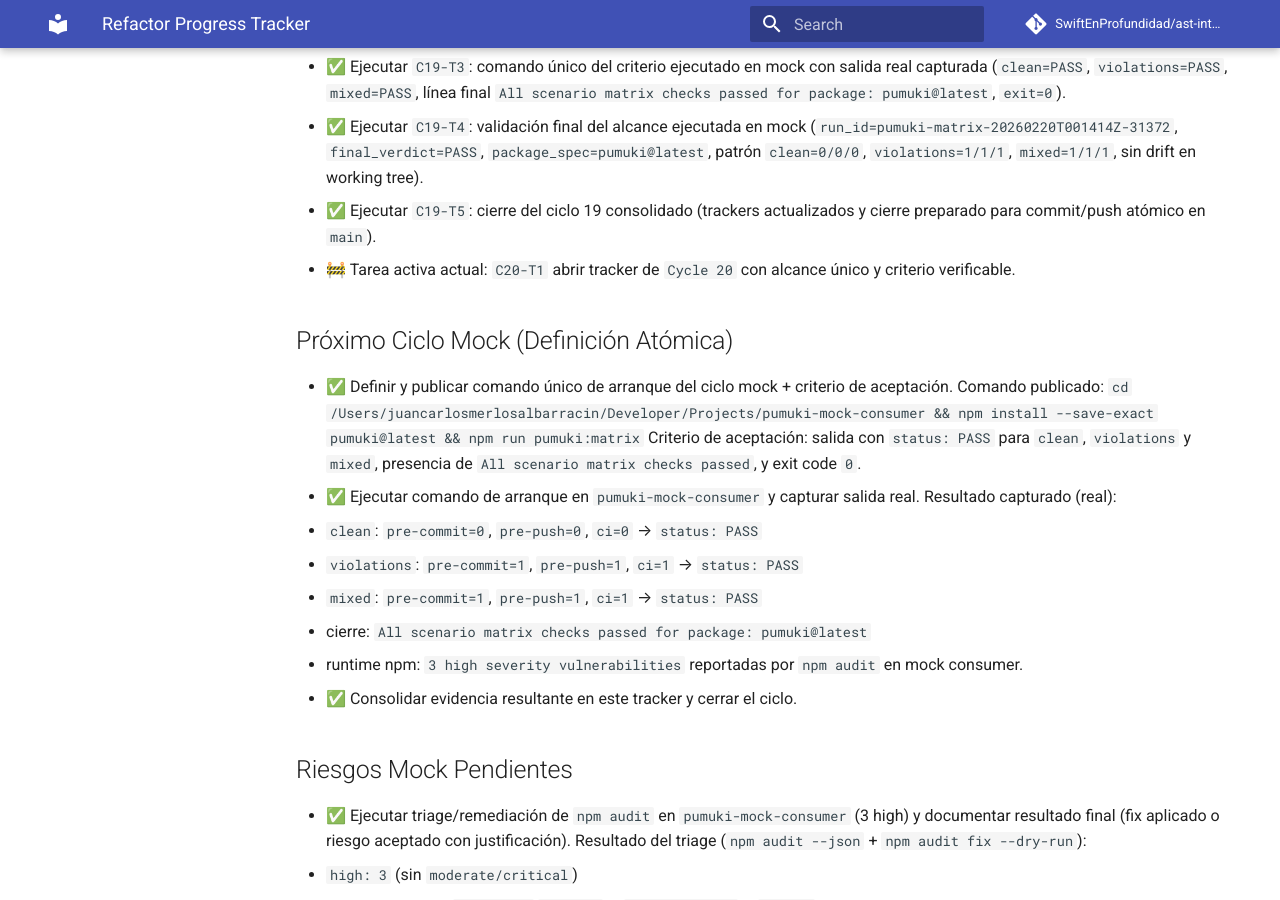
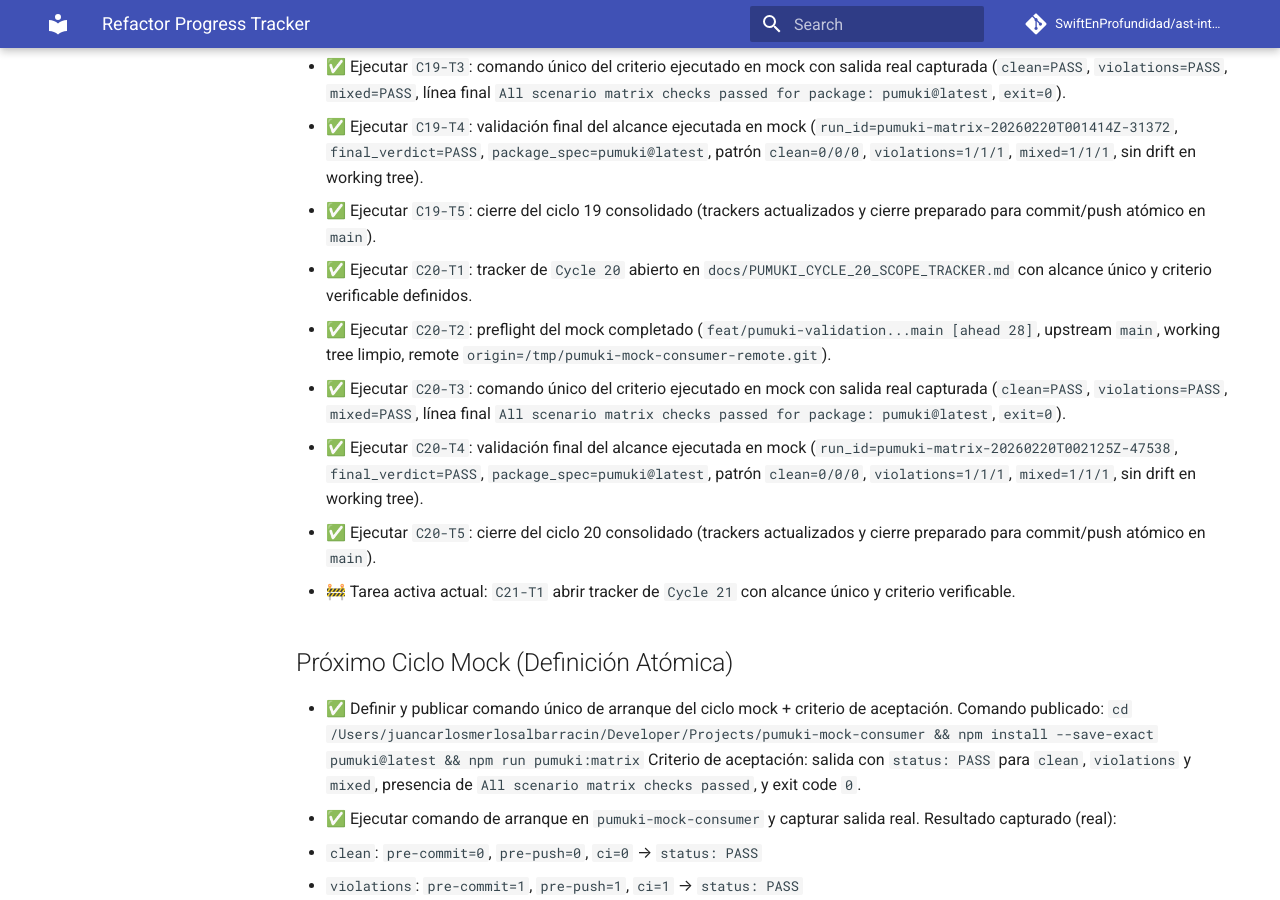
Before and after one commit to SwiftEnProfundidad/ast-intelligence-hooks, an MkDocs documentation site: the page built from docs/REFRACTOR_PROGRESS.md, in a window 1280 px wide and 900 px high, scrolled down 12596 px. Built offline with MkDocs 1.6.1 and Material for MkDocs 9.7.7, drawn with Linux system fonts in a browser that asks for light colours; comment, search, counter and statistics services are not loaded.

Commit message:
docs(cycle-20): close cycle 20 tracker and update refactor progress

```diff
--- a/docs/REFRACTOR_PROGRESS.md
+++ b/docs/REFRACTOR_PROGRESS.md
@@ -269,7 +269,12 @@ Estado consolidado del refactor con seguimiento de tareas y evidencia del avance
 - ✅ Ejecutar `C19-T3`: comando único del criterio ejecutado en mock con salida real capturada (`clean=PASS`, `violations=PASS`, `mixed=PASS`, línea final `All scenario matrix checks passed for package: pumuki@latest`, `exit=0`).
 - ✅ Ejecutar `C19-T4`: validación final del alcance ejecutada en mock (`run_id=pumuki-matrix-20260220T001414Z-31372`, `final_verdict=PASS`, `package_spec=pumuki@latest`, patrón `clean=0/0/0`, `violations=1/1/1`, `mixed=1/1/1`, sin drift en working tree).
 - ✅ Ejecutar `C19-T5`: cierre del ciclo 19 consolidado (trackers actualizados y cierre preparado para commit/push atómico en `main`).
-- 🚧 Tarea activa actual: `C20-T1` abrir tracker de `Cycle 20` con alcance único y criterio verificable.
+- ✅ Ejecutar `C20-T1`: tracker de `Cycle 20` abierto en `docs/PUMUKI_CYCLE_20_SCOPE_TRACKER.md` con alcance único y criterio verificable definidos.
+- ✅ Ejecutar `C20-T2`: preflight del mock completado (`feat/pumuki-validation...main [ahead 28]`, upstream `main`, working tree limpio, remote `origin=/tmp/pumuki-mock-consumer-remote.git`).
+- ✅ Ejecutar `C20-T3`: comando único del criterio ejecutado en mock con salida real capturada (`clean=PASS`, `violations=PASS`, `mixed=PASS`, línea final `All scenario matrix checks passed for package: pumuki@latest`, `exit=0`).
+- ✅ Ejecutar `C20-T4`: validación final del alcance ejecutada en mock (`run_id=pumuki-matrix-20260220T002125Z-47538`, `final_verdict=PASS`, `package_spec=pumuki@latest`, patrón `clean=0/0/0`, `violations=1/1/1`, `mixed=1/1/1`, sin drift en working tree).
+- ✅ Ejecutar `C20-T5`: cierre del ciclo 20 consolidado (trackers actualizados y cierre preparado para commit/push atómico en `main`).
+- 🚧 Tarea activa actual: `C21-T1` abrir tracker de `Cycle 21` con alcance único y criterio verificable.
 
 ## Próximo Ciclo Mock (Definición Atómica)
 - ✅ Definir y publicar comando único de arranque del ciclo mock + criterio de aceptación.
```
Also changed, not shown: docs/PUMUKI_CYCLE_20_SCOPE_TRACKER.md (added, +48 -0 lines).
